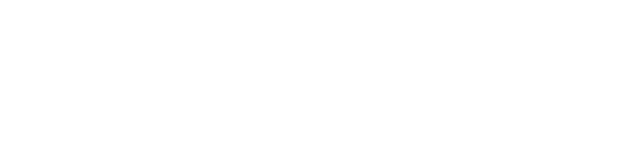
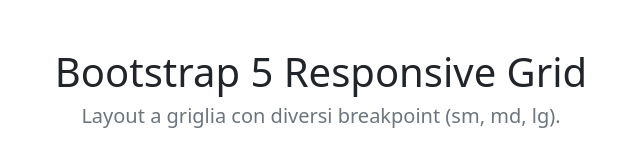
Before and after one commit to ErikaArci99/htmlcss-bootstrap-layout, a plain HTML site: page index.html in a window 1280 px wide. Shown: the whole page, without its empty margins (319-959 px from the left). Drawn offline with nearby package versions, Linux system fonts and the light colour scheme.

Commit message:
[UPD] added header

```diff
--- a/index.html
+++ b/index.html
@@ -8,6 +8,17 @@
     <link rel="stylesheet" href="./css/style.css">
 </head>
 <body>
+    <header>
+        <!-- intestazione -->
+        <div class="container">
+            <div class="row">
+                <div class="col text-center">
+                    <h1 class="mt-5">Bootstrap 5 Responsive Grid</h1>
+                    <h5 class="text-secondary">Layout a griglia con diversi breakpoint (sm, md, lg).</h5>
+                </div>
+            </div>
+        </div>
+    </header>
 
 </body>
 </html>
```
